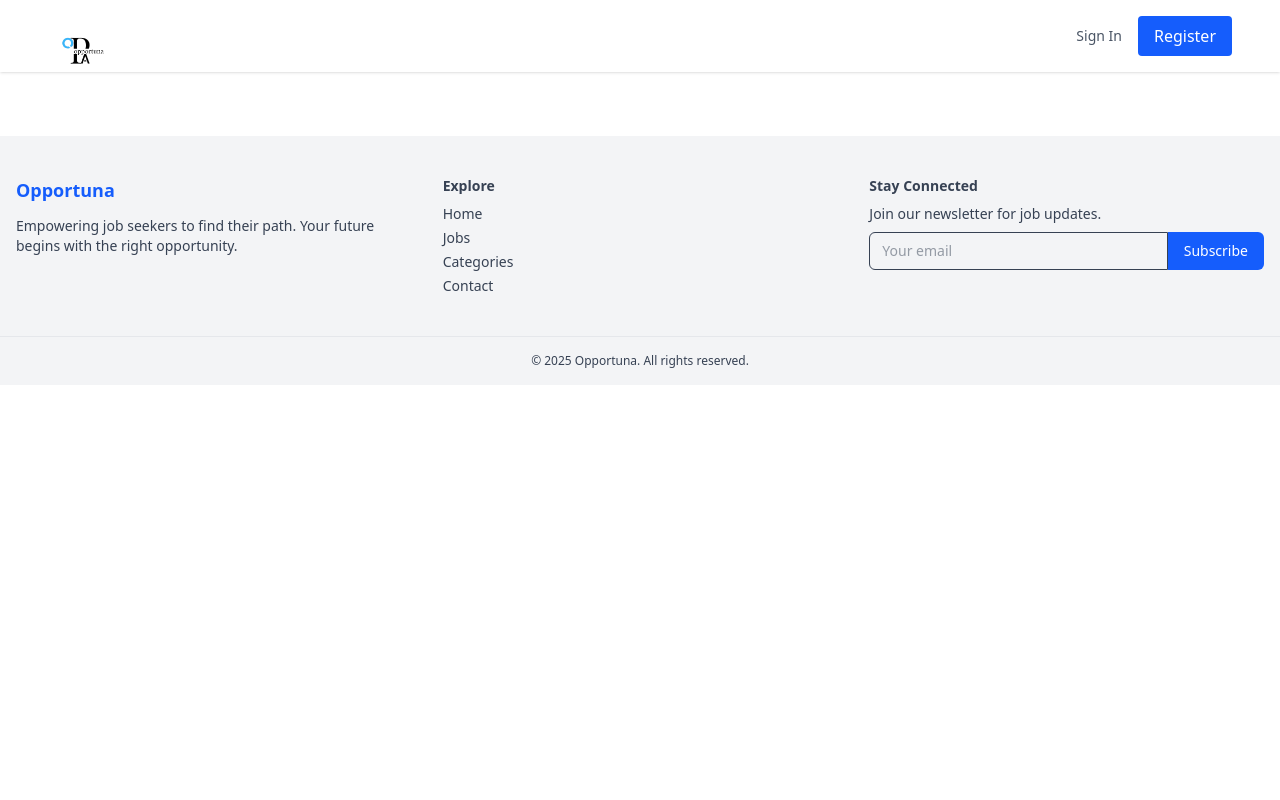
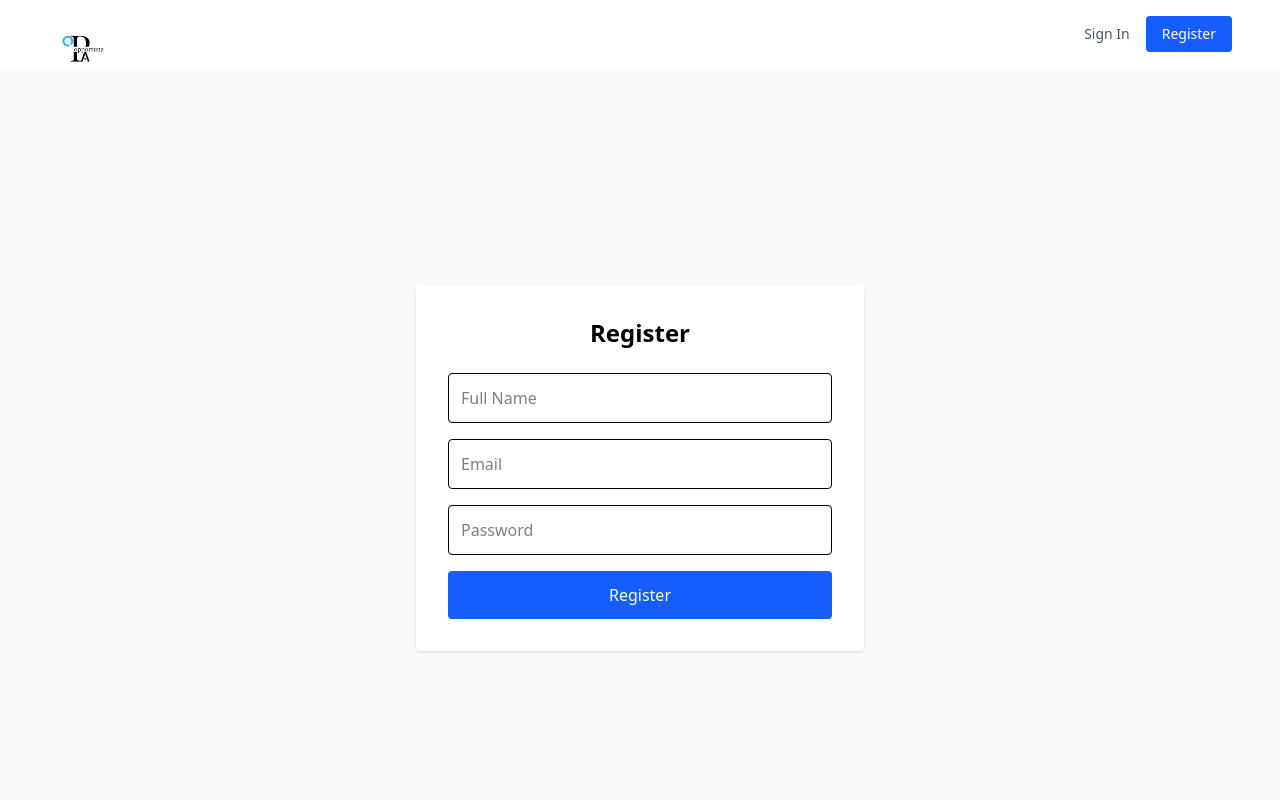
Before and after one commit to WangilaPrish/alx-project-nexus, a React (Vite) app in the folder job-board-platform/: page /register in a window 1280 px wide. Shown: the top 800 px of the page. Built offline with nearby package versions, Linux system fonts and the light colour scheme; no server answers.

Commit message:
feat: add authentication pages and update routing; include Login and Register components in App

```diff
--- a/job-board-platform/src/App.tsx
+++ b/job-board-platform/src/App.tsx
@@ -1,6 +1,8 @@
 import { Routes, Route } from 'react-router-dom';
 import Home from '../src/pages/Home';
 import JobsPage from './pages/JobsPage';
+import LoginPage from './pages/LoginPage';
+import RegisterPage from './pages/RegisterPage';
 //import JobDetails from './pages/JobDetails';
 //import Apply from './pages/Apply';
 
@@ -9,7 +11,8 @@ const App = () => {
         <Routes>
             <Route path="/" element={<Home />} />
             <Route path="/jobs" element={<JobsPage />} />
-
+            <Route path="/login" element={<LoginPage />} />
+            <Route path="/register" element={<RegisterPage />} />
         </Routes>
     );
 };
--- a/job-board-platform/src/components/CategoryList.tsx
+++ b/job-board-platform/src/components/CategoryList.tsx
@@ -5,7 +5,7 @@ const CategoryList = () => {
     const categories = [
         { icon: <Briefcase />, title: 'Software Developer', count: 121 },
         { icon: <Code />, title: 'Software Tester', count: 104 },
-        { icon: <PenTool />, title: 'UX Designer', count: 96, isHighlighted: true },
+        { icon: <PenTool />, title: 'UX Designer', count: 96 },
         { icon: <Users />, title: 'Project Manager', count: 78 },
         { icon: <Briefcase />, title: 'Graphic Designer', count: 58 },
         { icon: <Briefcase />, title: 'UI Designer', count: 64 },
@@ -22,7 +22,6 @@ const CategoryList = () => {
                         icon={cat.icon}
                         title={cat.title}
                         count={cat.count}
-                        isHighlighted={cat.isHighlighted}
                     />
                 ))}
             </div>
--- a/job-board-platform/src/components/JobCard.tsx
+++ b/job-board-platform/src/components/JobCard.tsx
@@ -6,13 +6,30 @@ const JobCard = ({ job }: { job: Job }) => {
         <div className="p-6 bg-white rounded-lg shadow hover:shadow-md transition border">
             <div className="flex justify-between items-center mb-4">
                 <h3 className="text-lg font-semibold text-gray-800">{job.title}</h3>
-                <span className="text-sm px-2 py-1 bg-blue-100 text-blue-600 rounded">{job.type}</span>
+                {job.type && (
+                    <span className="text-sm px-2 py-1 bg-blue-100 text-blue-600 rounded">
+                        {job.type}
+                    </span>
+                )}
             </div>
 
-            <p className="text-gray-600 text-sm mb-1">{job.company}</p>
-            <p className="text-gray-500 text-sm mb-1">{job.location}</p>
-            {job.salary && <p className="text-gray-700 text-sm mb-2">💰 {job.salary}</p>}
-            {job.postedAt && <p className="text-gray-400 text-xs mb-2">Posted: {new Date(job.postedAt).toDateString()}</p>}
+            {job.company && (
+                <p className="text-gray-600 text-sm mb-1">{job.company}</p>
+            )}
+
+            {job.location && (
+                <p className="text-gray-500 text-sm mb-1">{job.location}</p>
+            )}
+
+            {job.salary && (
+                <p className="text-gray-700 text-sm mb-2">💰 {job.salary}</p>
+            )}
+
+            {job.postedAt && (
+                <p className="text-gray-400 text-xs mb-2">
+                    Posted: {new Date(job.postedAt).toDateString()}
+                </p>
+            )}
 
             {job.description && (
                 <p className="text-gray-600 text-sm line-clamp-3 mb-4">
@@ -21,7 +38,10 @@ const JobCard = ({ job }: { job: Job }) => {
             )}
 
             <div className="mt-4 flex justify-between items-center">
-                <span className="text-sm text-gray-400">{job.experienceLevel}</span>
+                {job.experienceLevel && (
+                    <span className="text-sm text-gray-400">{job.experienceLevel}</span>
+                )}
+
                 {job.applyLink ? (
                     <a
                         href={job.applyLink}
@@ -31,9 +51,7 @@ const JobCard = ({ job }: { job: Job }) => {
                     >
                         Apply Now
                     </a>
-                ) : (
-                    <span className="text-gray-400 text-sm italic">No link</span>
-                )}
+                ) : null}
             </div>
         </div>
     );
--- a/job-board-platform/src/components/common/NavBar.tsx
+++ b/job-board-platform/src/components/common/NavBar.tsx
@@ -10,13 +10,20 @@ const Navbar = () => {
                 </Link>
             </div>
 
-            {/* Optional Nav Links */}
-
-
             {/* Auth Buttons */}
             <div className="flex gap-4 items-center">
-                <button className="text-sm text-gray-600 hover:text-blue-600 transition">Sign In</button>
-                <button className="bg-blue-600 text-white px-4 py-2 rounded hover:bg-blue-700 transition">Register</button>
+                <Link
+                    to="/login"
+                    className="text-sm text-gray-600 hover:text-blue-600 transition"
+                >
+                    Sign In
+                </Link>
+                <Link
+                    to="/register"
+                    className="bg-blue-600 text-white px-4 py-2 rounded hover:bg-blue-700 transition text-sm"
+                >
+                    Register
+                </Link>
             </div>
         </nav>
     );
--- /dev/null
+++ b/job-board-platform/src/pages/LoginPage.tsx
@@ -0,0 +1,19 @@
+const LoginPage = () => {
+    return (
+        <div className="min-h-screen flex items-center justify-center bg-gray-50">
+            <div className="max-w-md w-full bg-white p-8 rounded shadow">
+                <h2 className="text-2xl font-bold mb-6 text-center">Sign In</h2>
+                {/* Add your form here */}
+                <form className="space-y-4">
+                    <input type="email" placeholder="Email" className="w-full p-3 border rounded" />
+                    <input type="password" placeholder="Password" className="w-full p-3 border rounded" />
+                    <button type="submit" className="w-full bg-blue-600 text-white p-3 rounded hover:bg-blue-700">
+                        Sign In
+                    </button>
+                </form>
+            </div>
+        </div>
+    );
+};
+
+export default LoginPage;
--- /dev/null
+++ b/job-board-platform/src/pages/RegisterPage.tsx
@@ -0,0 +1,20 @@
+const RegisterPage = () => {
+    return (
+        <div className="min-h-screen flex items-center justify-center bg-gray-50">
+            <div className="max-w-md w-full bg-white p-8 rounded shadow">
+                <h2 className="text-2xl font-bold mb-6 text-center">Register</h2>
+                {/* Add your form here */}
+                <form className="space-y-4">
+                    <input type="text" placeholder="Full Name" className="w-full p-3 border rounded" />
+                    <input type="email" placeholder="Email" className="w-full p-3 border rounded" />
+                    <input type="password" placeholder="Password" className="w-full p-3 border rounded" />
+                    <button type="submit" className="w-full bg-blue-600 text-white p-3 rounded hover:bg-blue-700">
+                        Register
+                    </button>
+                </form>
+            </div>
+        </div>
+    );
+};
+
+export default RegisterPage;
```
